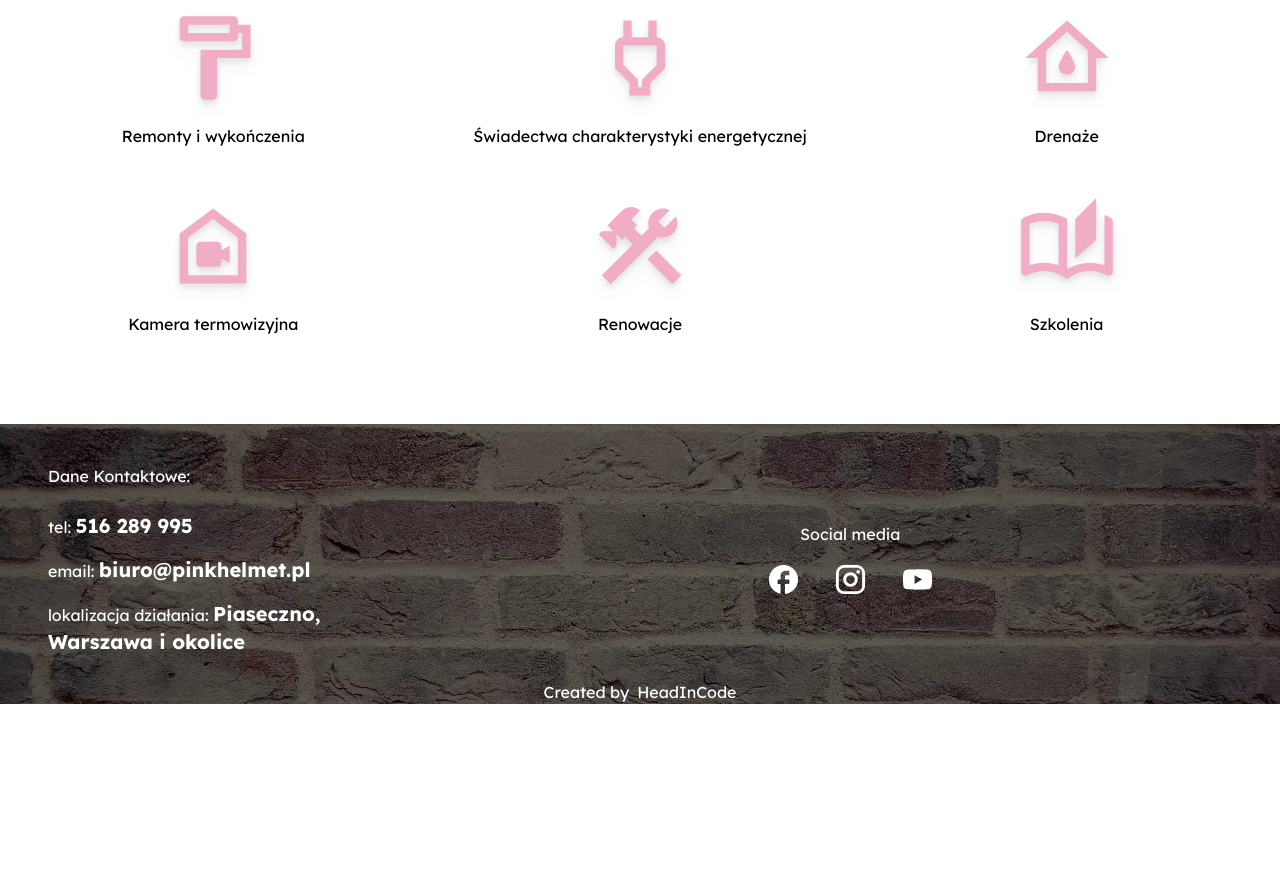
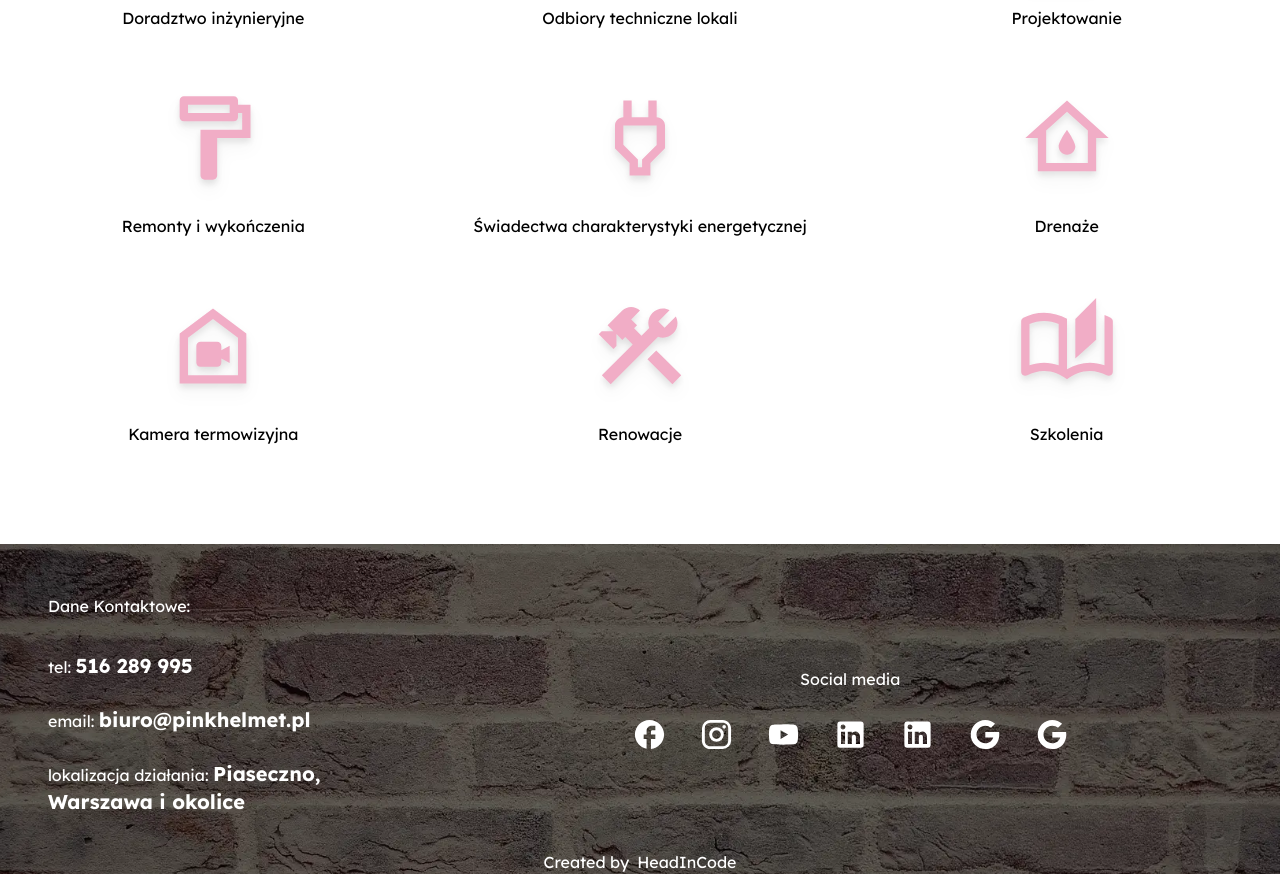
Before and after one commit to PinkHelmet/pink, a Next.js app: page / in a window 1280 px wide. Shown: the part 1860-2734 px from the top of the page. Before the commit the page ends 2564 px from the top, so only its background shows below. Built offline with nearby package versions, Linux system fonts and the light colour scheme; a web font is replaced by a local one.

Commit message:
social media poprawione

```diff
--- a/components/Head.js
+++ b/components/Head.js
@@ -14,7 +14,7 @@ const HeadSeo = ({
       <Head>
         <title>{title}</title>
         <meta charSet="UFT-8" />
-        <meta http-equiv="Content-Type" content="text/html;charset=UTF-8" />
+        <meta httpEquiv="Content-Type" content="text/html;charset=UTF-8" />
         {description && <meta name="description" content={description} />}
         <link rel="canonical" href={canonicalUrl} />{" "}
         <link rel="icon" type="image/x-icon" href="/favicon.ico" />
--- a/components/SocialMedia.js
+++ b/components/SocialMedia.js
@@ -1,9 +1,10 @@
 import React from "react";
 import siteMetadata from "../data/siteMetadata";
-import { FacebookOutlined, Instagram, YouTube } from "@mui/icons-material";
+import { FacebookOutlined, Instagram, YouTube, LinkedIn, Google } from "@mui/icons-material";
 
 const SocialMedia = () => {
-  const { facebook, instagram, youtube } = siteMetadata;
+  const { facebook, instagram, youtube, linkedin, linkedin_SP, maps, maps_SP } =
+    siteMetadata;
 
   return (
     <div className="w-full  text-center m-6">
@@ -35,6 +36,42 @@ const SocialMedia = () => {
       >
         <YouTube fontSize="large" />
       </a>
+      <a
+        href={linkedin}
+        target="_blank"
+        rel="noopener noreferrer"
+        className="hover:transition hover:ease-in-out delay-150 hover:text-linkedin hover:cursor-pointer px-4"
+        aria-label="Sprawdź linkedin firmy Pink Helmet Karolina Szuba"
+      >
+        <LinkedIn fontSize="large" />
+      </a>
+      <a
+        href={linkedin_SP}
+        target="_blank"
+        rel="noopener noreferrer"
+        className="hover:transition hover:ease-in-out delay-150 hover:text-linkedin hover:cursor-pointer px-4"
+        aria-label="Sprawdź linkedin firmy Pink Helmet SP z o.o."
+      >
+        <LinkedIn fontSize="large" />
+      </a>
+      <a
+        href={maps}
+        target="_blank"
+        rel="noopener noreferrer"
+        className="hover:transition hover:ease-in-out delay-150 hover:text-google hover:cursor-pointer px-4"
+        aria-label="Sprawdź jak dojechać do firmy Pink Helmet Karolina Szuba"
+      >
+        <Google fontSize="large" />
+      </a>
+      <a
+        href={maps_SP}
+        target="_blank"
+        rel="noopener noreferrer"
+        className="hover:transition hover:ease-in-out delay-150 hover:text-google hover:cursor-pointer px-4"
+        aria-label="Sprawdź jak dojechać do firmy Pink Helmet SP z o.o."
+      >
+        <Google fontSize="large" />
+      </a>
     </div>
   );
 };
--- a/data/siteMetadata.js
+++ b/data/siteMetadata.js
@@ -26,6 +26,10 @@ const siteMetadata = {
     "https://www.facebook.com/people/Pink-Helmet-Karolina-Szuba/100090664581682/",
   instagram: "https://www.instagram.com/pink_helmet_budownictwo/",
   youtube: "https://www.youtube.com/@PinkHelmetKarolinaSzuba",
+  linkedin: "https://www.linkedin.com/company/pink-helmet-karolina-szuba/",
+  linkedin_SP: "https://www.linkedin.com/company/pink-helmet-sp-z-o-o/",
+  maps: "https://g.page/r/CfBqg1R51u2LEBM/review",
+  maps_SP: "https://g.page/r/CT6wui10fPa8EAI/review",
   NIP: "9222974196",
   REGON: "525262707",
   NIP_SP: "1231551686",
--- a/pages/offer/index.js
+++ b/pages/offer/index.js
@@ -118,9 +118,9 @@ export default function Offer({ subscription }) {
       />{" "}
       <HeaderTitle title="Oferta" />
       <section className="container min-h-screen flex flex-col md:flex-row mx-auto min-h-screen w-full flex-wrap">
-        {dataOffer.map((offer) => (
+        {dataOffer.map((offer, index) => (
           <>
-            <div className="w-full flex flex-col md:flex-row md:relative items-center justify-center  gap-10 my-6">
+            <div key={index} className="w-full flex flex-col md:flex-row md:relative items-center justify-center gap-10 my-6">
               <motion.div
                 // animate={animation}
                 initial={{ x: "-100vw" }}
--- a/styles/globals.css
+++ b/styles/globals.css
@@ -35,6 +35,10 @@ a {
   text-decoration: none;
 }
 
+p {
+  margin: 10px 0;
+}
+
 * {
   box-sizing: border-box;
 }
--- a/tailwind.config.js
+++ b/tailwind.config.js
@@ -20,6 +20,8 @@ module.exports = {
         facebook: "#3B5998",
         instagram: "#3F729B",
         youtube: "#c4302b",
+        linkedin: "#0077B5",
+        google: "#34A853"
       },
       backgroundImage: {
         mobile_hero_bg:"url('/mobile-hero-bg.webp')",
```
